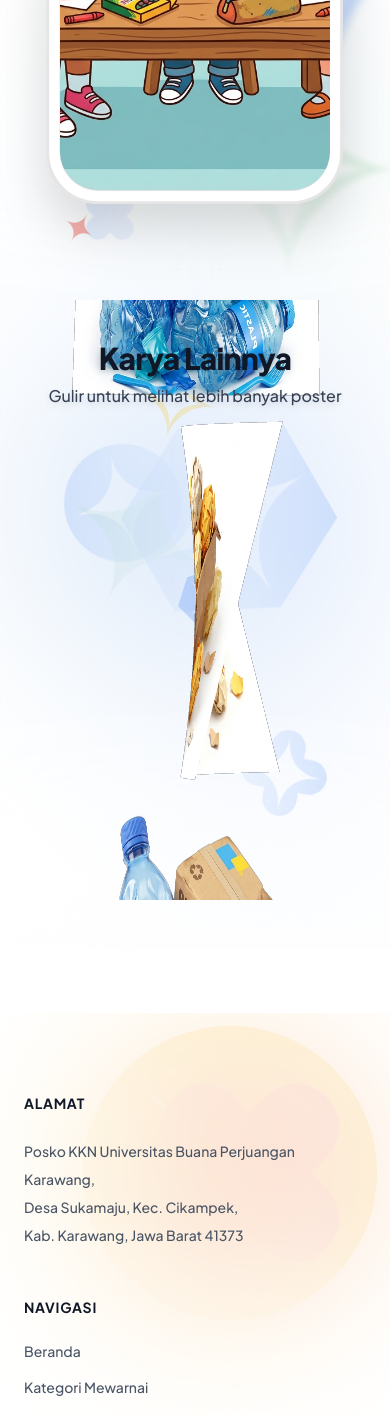
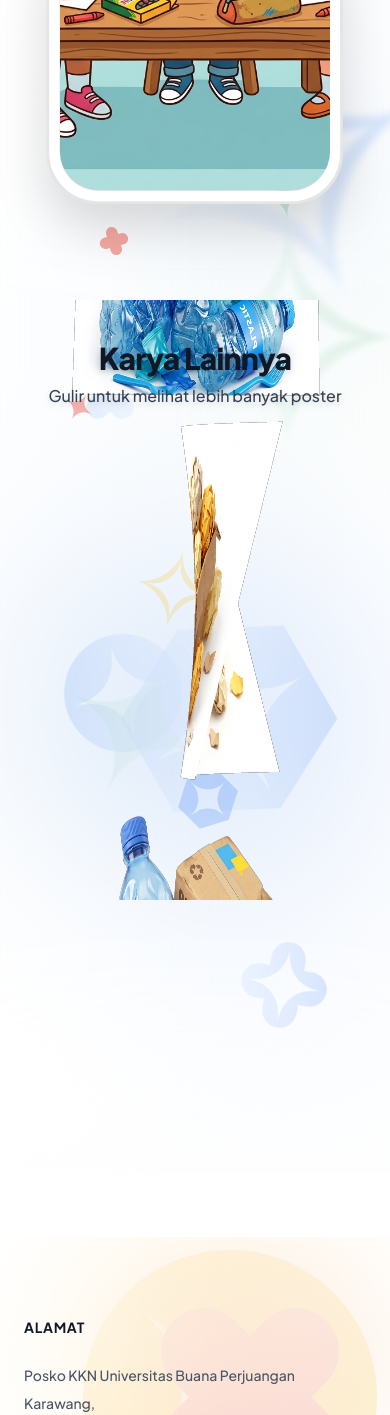
Before and after one commit to iqbalgsr46/Web-Proker-KKN-UBP-2026, a Next.js app: page /galeri in a window 390 px wide. Shown: the part 2807-4222 px from the top of the page. Built offline with nearby package versions, Linux system fonts and the light colour scheme.

Commit message:
style(galeri): add extra bottom space to lengthen the page for a neater layout

```diff
--- a/src/app/galeri/page.tsx
+++ b/src/app/galeri/page.tsx
@@ -151,7 +151,7 @@ export default function GaleriPage() {
         </div>
 
         {/* Flying Posters Section */}
-        <div className="w-full relative h-[600px] md:h-[800px] mb-24 z-10">
+        <div className="w-full relative h-[600px] md:h-[800px] mb-48 md:mb-64 z-10">
           <div className="absolute top-10 left-1/2 -translate-x-1/2 z-20 text-center w-full px-4 pointer-events-none">
             <h3 className="text-3xl md:text-5xl font-black text-gray-900 tracking-tight mb-2 drop-shadow-md">
               Karya Lainnya
@@ -173,6 +173,9 @@ export default function GaleriPage() {
           />
         </div>
 
+        {/* Extra Spacer to lengthen the page */}
+        <div className="h-32 md:h-64 w-full"></div>
+
       </main>
 
     </div>
```
